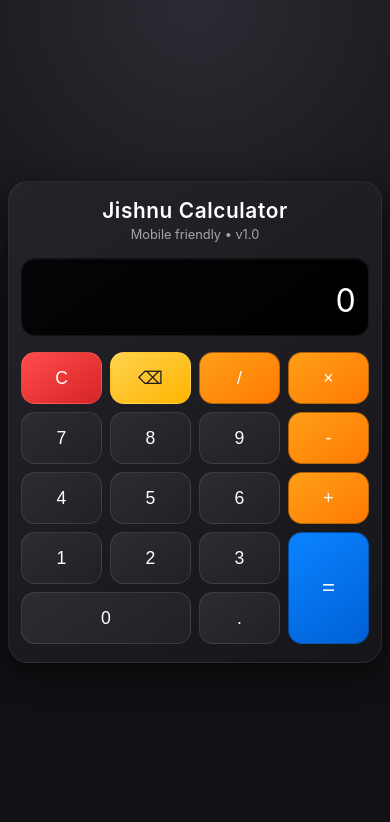
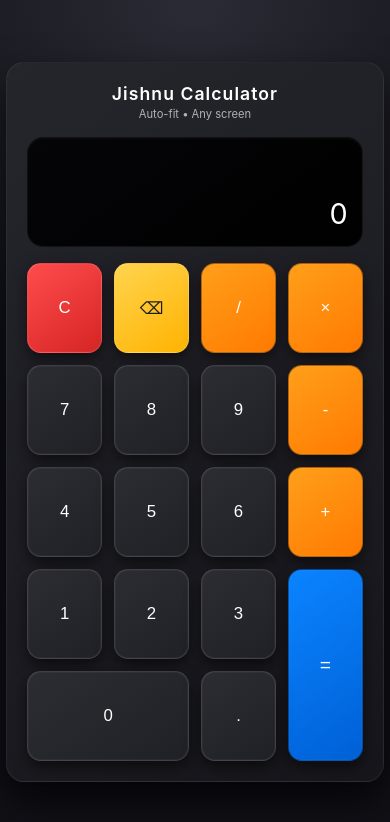
Before and after one commit to NotJishnuisback/tester, a plain HTML site: page index.html in a window 390 px wide. Drawn offline with Linux system fonts and the light colour scheme.

Commit message:
Update index.html

```diff
--- a/index.html
+++ b/index.html
@@ -2,9 +2,10 @@
 <html lang="en">
 <head>
     <meta charset="UTF-8">
-    <!-- Mobile-friendly viewport -->
-    <meta name="viewport" content="width=device-width, initial-scale=1.0, user-scalable=no">
-    <meta name="theme-color" content="#1c1c1e">
+    <!-- Auto-fit to device width & density -->
+    <meta name="viewport"
+          content="width=device-width, initial-scale=1.0, user-scalable=no">
+    <meta name="theme-color" content="#111115">
     <title>Jishnu Calculator</title>
 
     <style>
@@ -13,52 +14,64 @@
         }
 
         :root {
-            --safe-area-inset-top: env(safe-area-inset-top);
-            --safe-area-inset-bottom: env(safe-area-inset-bottom);
-            --safe-area-inset-left: env(safe-area-inset-left);
-            --safe-area-inset-right: env(safe-area-inset-right);
+            --safe-top: env(safe-area-inset-top, 0px);
+            --safe-bottom: env(safe-area-inset-bottom, 0px);
+            --safe-left: env(safe-area-inset-left, 0px);
+            --safe-right: env(safe-area-inset-right, 0px);
 
-            --bg-primary: #111115;
-            --bg-secondary: #1f1f22;
+            --bg-primary: #101016;
+            --bg-secondary: #1f1f24;
             --bg-display: #000000;
             --text-primary: #ffffff;
             --text-secondary: #ffffff;
             --accent: #0a84ff;
             --operator: #ff9500;
             --clear: #ff3b30;
-            --shadow: 0 10px 30px rgba(0, 0, 0, 0.6);
+            --shadow: 0 18px 40px rgba(0, 0, 0, 0.7);
             --border-radius: 18px;
             --transition: all 0.2s cubic-bezier(0.25, 0.46, 0.45, 0.94);
         }
 
+        html, body {
+            margin: 0;
+            padding: 0;
+            height: 100%;
+        }
+
         body {
             font-family: -apple-system, BlinkMacSystemFont, "Segoe UI", Roboto, sans-serif;
-            margin: 0;
-            min-height: 100vh;
             background:
-                radial-gradient(circle at top, #2b2b33 0, #111115 45%),
-                radial-gradient(circle at bottom, #181822 0, #111115 55%);
+                radial-gradient(circle at top, #2b2b35 0, #101016 45%),
+                radial-gradient(circle at bottom, #191923 0, #101016 55%);
+            color: var(--text-primary);
+
             display: flex;
             justify-content: center;
             align-items: stretch;
-            padding-top: max(10px, var(--safe-area-inset-top));
-            padding-bottom: max(10px, var(--safe-area-inset-bottom));
-            padding-left: max(8px, var(--safe-area-inset-left));
-            padding-right: max(8px, var(--safe-area-inset-right));
+
+            padding-top: calc(8px + var(--safe-top));
+            padding-bottom: calc(8px + var(--safe-bottom));
+            padding-left: calc(6px + var(--safe-left));
+            padding-right: calc(6px + var(--safe-right));
         }
 
+        /* Calculator auto scales between phones and tablets */
         .calculator {
-            background: linear-gradient(145deg, #232329, #15151a);
+            width: min(100%, 480px);
+            height: min(100%, 720px);
+            max-height: 100%;
+            margin: auto;
+
+            background: linear-gradient(145deg, #25252c, #16161c);
             border-radius: var(--border-radius);
+            border: 1px solid rgba(255, 255, 255, 0.06);
             box-shadow: var(--shadow);
-            width: 100%;
-            max-width: 420px;
-            margin: auto;
-            padding: 18px 16px 20px;
+
             display: flex;
             flex-direction: column;
-            gap: 16px;
-            border: 1px solid rgba(255, 255, 255, 0.06);
+            padding: clamp(14px, 3vh, 20px);
+            gap: clamp(10px, 2vh, 16px);
+
             animation: fadeIn 0.35s ease-out;
         }
 
@@ -69,34 +82,35 @@
 
         .header {
             text-align: center;
-            color: var(--text-primary);
-            font-size: 1.3rem;
             font-weight: 600;
-            letter-spacing: 0.6px;
+            letter-spacing: 0.06em;
+            font-size: clamp(1.1rem, 2.6vw, 1.5rem); /* auto size */
         }
 
         .tagline {
             text-align: center;
-            color: rgba(255, 255, 255, 0.6);
-            font-size: 0.8rem;
-            margin-top: 4px;
+            font-size: clamp(0.7rem, 1.8vw, 0.85rem);
+            opacity: 0.65;
+            margin-top: 3px;
         }
 
         .display-container {
             background: linear-gradient(145deg, #050508, #000000);
-            border-radius: 14px;
-            padding: 10px 12px 14px;
-            min-height: 78px;
+            border-radius: 16px;
+            padding: clamp(10px, 1.8vh, 14px);
+            min-height: clamp(70px, 16vh, 110px); /* scales with height */
+
             display: flex;
             flex-direction: column;
             justify-content: flex-end;
+
             box-shadow: inset 0 1px 3px rgba(255, 255, 255, 0.04);
             border: 1px solid rgba(255, 255, 255, 0.06);
         }
 
         .expression {
             color: #a0a0a0;
-            font-size: 0.9rem;
+            font-size: clamp(0.8rem, 1.9vw, 1rem);
             text-align: right;
             margin-bottom: 4px;
             opacity: 0;
@@ -111,11 +125,11 @@
 
         .result {
             color: var(--text-secondary);
-            font-size: 2.2rem;
             font-variant-numeric: tabular-nums;
             text-align: right;
+            line-height: 1.15;
             min-height: 1.2em;
-            line-height: 1.1;
+            font-size: clamp(1.8rem, 6.2vw, 2.8rem); /* fluid number size */
         }
 
         .display-container:focus-within {
@@ -124,28 +138,34 @@
                 0 0 0 2px rgba(10, 132, 255, 0.7);
         }
 
+        /* Buttons area flexes to fill remaining height */
         .buttons {
+            flex: 1;
             display: grid;
-            grid-template-columns: repeat(4, 1fr);
-            grid-template-rows: repeat(5, 1fr);
-            gap: 10px;
+            grid-template-columns: repeat(4, minmax(0, 1fr));
+            grid-template-rows: repeat(5, minmax(0, 1fr));
+            gap: clamp(8px, 1.4vh, 12px);
+            align-content: stretch;
         }
 
         button {
-            background: linear-gradient(145deg, #2c2c32, #202026);
+            background: linear-gradient(145deg, #2c2c33, #202027);
             color: var(--text-primary);
-            border: 1px solid rgba(255, 255, 255, 0.1);
             border-radius: 14px;
-            font-size: 1.2rem;
+            border: 1px solid rgba(255, 255, 255, 0.12);
             font-weight: 500;
             cursor: pointer;
-            transition: var(--transition);
             touch-action: manipulation;
             position: relative;
 
-            /* touch-friendly size ~48–56px */
-            min-height: 54px;
-            min-width: 54px;
+            /* fluid button size based on viewport */
+            min-height: clamp(50px, 9vh, 68px);
+            font-size: clamp(1.05rem, 3.5vw, 1.3rem);
+
+            transition: var(--transition);
+            box-shadow:
+                0 6px 16px rgba(0, 0, 0, 0.55),
+                inset 0 0 0 1px rgba(255, 255, 255, 0.03);
         }
 
         button::after {
@@ -153,14 +173,16 @@
             position: absolute;
             inset: 0;
             border-radius: inherit;
-            background: radial-gradient(circle at top, rgba(255, 255, 255, 0.18), transparent 55%);
+            background: radial-gradient(circle at top, rgba(255,255,255,0.18), transparent 55%);
             opacity: 0;
             transition: opacity 0.15s ease-out;
         }
 
         button:hover {
             transform: translateY(-1px);
-            box-shadow: 0 8px 18px rgba(0, 0, 0, 0.55);
+            box-shadow:
+                0 9px 20px rgba(0, 0, 0, 0.65),
+                inset 0 0 0 1px rgba(255, 255, 255, 0.06);
         }
 
         button:hover::after {
@@ -170,7 +192,9 @@
         button:active {
             transform: translateY(0);
             filter: brightness(0.97);
-            box-shadow: 0 3px 8px rgba(0, 0, 0, 0.45);
+            box-shadow:
+                0 3px 8px rgba(0, 0, 0, 0.5),
+                inset 0 0 0 1px rgba(255, 255, 255, 0.08);
         }
 
         .operator {
@@ -185,7 +209,7 @@
             border-color: rgba(0, 0, 0, 0.3);
             grid-column: 4;
             grid-row: 4 / 6;
-            font-size: 1.4rem;
+            font-size: clamp(1.2rem, 3.8vw, 1.5rem);
         }
 
         .zero {
@@ -212,45 +236,34 @@
             to   { opacity: 1;    transform: translateX(0); }
         }
 
-        /* Small phones portrait */
-        @media (max-width: 420px) {
+        /* Very small phones: tighten spacing a bit */
+        @media (max-width: 360px) {
             .calculator {
-                padding: 16px 12px 18px;
-                border-radius: 20px;
-            }
-            .buttons {
-                gap: 8px;
+                padding: 12px;
+                border-radius: 16px;
             }
             button {
-                min-height: 52px;
-                font-size: 1.1rem;
-            }
-            .result {
-                font-size: 2rem;
+                min-height: 48px;
+                font-size: 1rem;
             }
         }
 
-        /* Landscape: keep everything visible vertically */
-        @media (max-width: 800px) and (orientation: landscape) {
-            body {
-                align-items: center;
-                padding-top: max(6px, var(--safe-area-inset-top));
-                padding-bottom: max(6px, var(--safe-area-inset-bottom));
-            }
+        /* Landscape: keep content centered and fully visible */
+        @media (orientation: landscape) and (max-height: 500px) {
             .calculator {
-                max-height: 100vh;
-                padding: 12px;
-                gap: 10px;
+                height: 100%;
+                max-height: 100%;
+                padding: 10px;
             }
             .display-container {
-                min-height: 64px;
+                min-height: 60px;
             }
             .result {
-                font-size: 1.8rem;
+                font-size: clamp(1.4rem, 4.2vw, 2.1rem);
             }
             button {
-                min-height: 46px;
-                font-size: 1rem;
+                min-height: 44px;
+                font-size: clamp(0.95rem, 2.6vw, 1.1rem);
             }
         }
     </style>
@@ -259,7 +272,7 @@
     <div class="calculator">
         <div>
             <div class="header">Jishnu Calculator</div>
-            <div class="tagline">Mobile friendly • v1.0</div>
+            <div class="tagline">Auto-fit • Any screen</div>
         </div>
 
         <div class="display-container" tabindex="0">
@@ -454,7 +467,7 @@
             }
         });
 
-        // Init audio on first tap/click (required by browsers)
+        // Init audio on first user interaction
         document.addEventListener("click", initAudio, { once: true });
     </script>
 </body>
```
